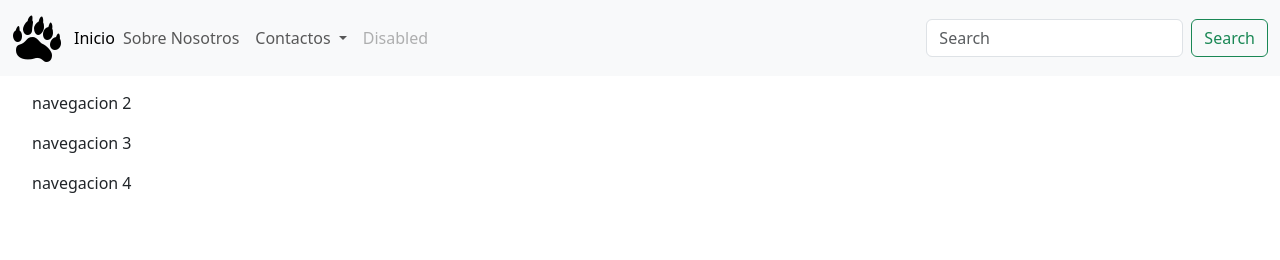
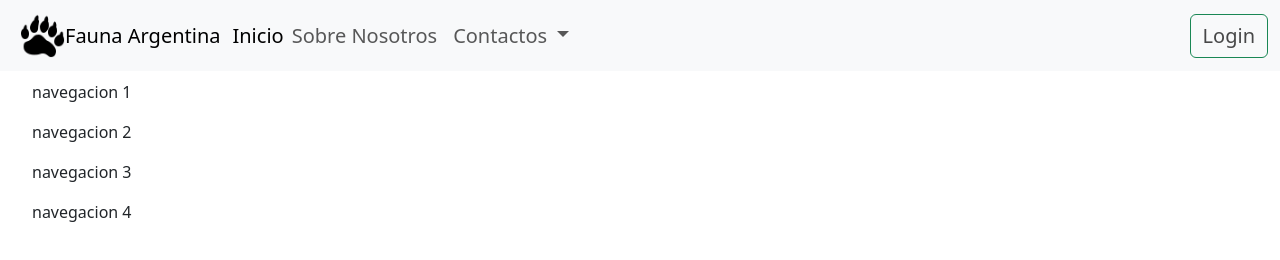
Before and after one commit to benja78945/Blog-fauna-rolling, a plain HTML site: page index.html in a window 1280 px wide. Drawn offline with nearby package versions, Linux system fonts and the light colour scheme.

Commit message:
funciona fixed perfectamente, agregue links de los contactos y boton login

```diff
--- a/css/style.css
+++ b/css/style.css
@@ -1,6 +1,10 @@
 ol {
     list-style: none;
 }
+a {
+    text-decoration: none;
+    color: rgba(0, 0, 0, 0.712);
+}
 body {
-    padding-top: 4%;
+    padding-top: 80px;
 }
--- a/index.html
+++ b/index.html
@@ -7,42 +7,39 @@
      <link rel="stylesheet" href="./css/style.css">
     <title>Fauna Argentina</title>
 </head>
-<body>
+<body >
     <header>
-            <nav class="navbar navbar-expand-lg bg-body-tertiary fixed-top">
+            <nav class="navbar navbar-expand-lg bg-body-tertiary fixed-top fs-5">
             <div class="container-fluid">
-            <a class="navbar-brand" href="#">
-                <img class="" src="./assets/logo.png" alt="" width="50px">
+          <a class="navbar-brand d-flex align-items-center ms-2" href="#">
+                <img src="./assets/logo.png" alt="" width="45px">
+                Fauna Argentina
           </a>
-            <button class="navbar-toggler" type="button" data-bs-toggle="collapse" data-bs-target="#navbarSupportedContent" aria-controls="navbarSupportedContent" aria-expanded="false"        aria-label="Toggle navigation">
+            <button class="navbar-toggler" type="button" data-bs-toggle="collapse" data-bs-target="#navbarSupportedContent" aria-controls="navbarSupportedContent" aria-expanded="false" aria-label="Toggle navigation">
             <span class="navbar-toggler-icon"></span>
             </button>
             <div class="collapse navbar-collapse" id="navbarSupportedContent">
             <ul class="navbar-nav me-auto mb-2 mb-lg-0">
             <li class="nav-item">
-            <a class="nav-link active row align-items-start" aria-current="page" href="#">Inicio</a>
+            <a class="nav-link active row align-items-start" aria-current="page" href="./index.html">Inicio</a>
             </li>
             <li class="nav-item">
-          <a class="nav-link ms-1" href="#">Sobre Nosotros</a>
+          <a class="nav-link ms-1" href="">Sobre Nosotros</a>
             </li>
             <li class="nav-item dropdown">
           <a class="nav-link dropdown-toggle" href="#" role="button" data-bs-toggle="dropdown" aria-expanded="false">
             Contactos
           </a>
           <ul class="dropdown-menu">
-            <li><a class="dropdown-item" href="https://wa.me/3813240329">Whatsapp</a></li>
-            <li><a class="dropdown-item" href="https://www.instagram.com/refaunar">Instagram</a></li>
+            <li><a class="dropdown-item" href="https://wa.me/3813240329" target="_blank">Whatsapp</a></li>
+            <li><a class="dropdown-item" href="https://www.instagram.com/refaunar" target="_blank">Instagram</a></li>
             <li><hr class="dropdown-divider"></li>
-            <li><a class="dropdown-item" href="#">Something else here</a></li>
+            <li><a class="dropdown-item" href="https://www.facebook.com/groups/368172073307736" target="_blank">Facebook</a></li>
           </ul>
           </li>
-        <li class="nav-item">
-          <a class="nav-link disabled" aria-disabled="true">Disabled</a>
-        </li>
       </ul>
-      <form class="d-flex" role="search">
-        <input class="form-control me-2" type="search" placeholder="Search" aria-label="Search">
-        <button class="btn btn-outline-success" type="submit">Search</button>
+      <form class="d-flex" role="button">
+        <button class="btn btn-outline-success fs-5" type="submit"><a href="">Login</a></button>
     </form>
       </div>
       </div>
```
Lines whose indentation alone changed are shown as unchanged.
